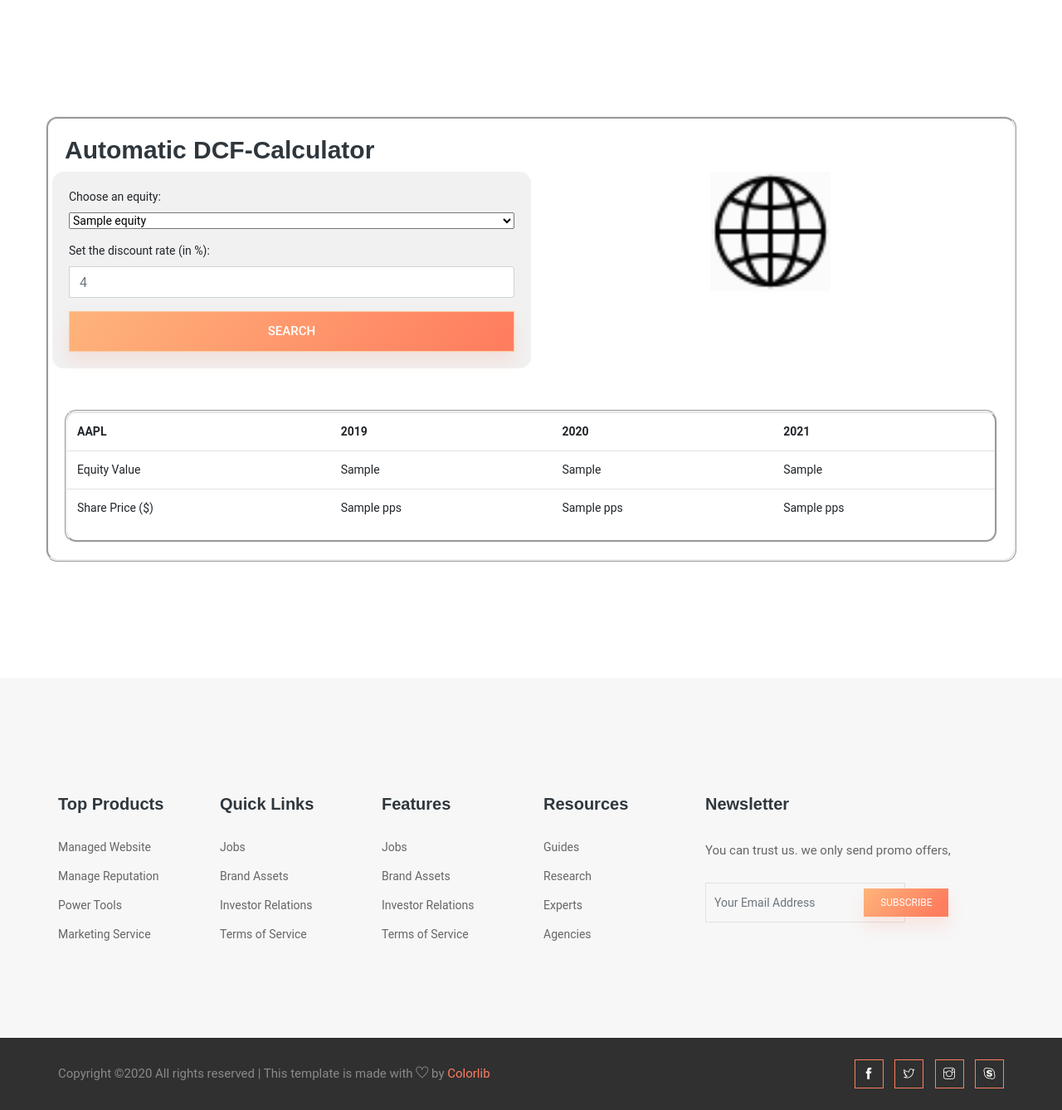
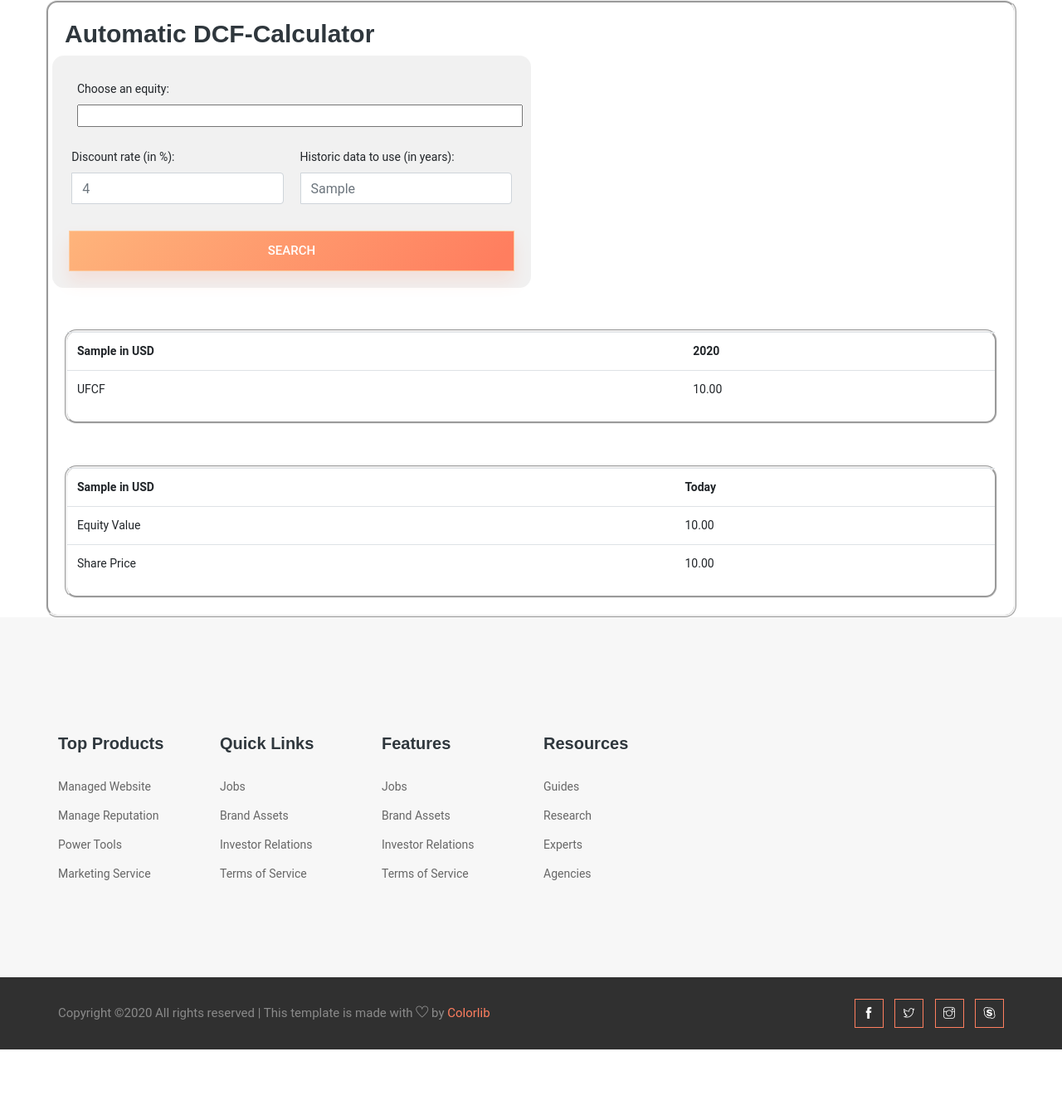
Before and after one commit to canarseven/equitymanager, a Django app: template templates/analyst/dcf-calculator.html in a window 1280 px wide. Shown: the part 148-1486 px from the top of the page at 83% size. After the commit the page ends 1413 px from the top, so only its background shows below. Run offline with Django 3.2, Linux system fonts and the light colour scheme; the template is opened without the code that fills it: most values are stand-ins (such as "Sample title", 1, 10 or a date in 2020); some libraries are stand-ins or nearby versions.

Commit message:
Major Commit:    +) Added autocompletion to Equity search    +) Improved DCF front end

```diff
--- a/analyst/urls.py
+++ b/analyst/urls.py
@@ -1,9 +1,9 @@
-from django.urls import path, re_path
+from django.urls import path
 
 from . import views
 
 urlpatterns = [
     path('', views.index, name='index'),
     path('index.html', views.index, name='index'),
-    path('dcf-calculator.html', views.dcf, name='dcf-calculator')
+    path('dcf-calculator.html', views.get_dcf, name='dcf-calculator')
 ]
--- /dev/null
+++ b/static/css/autocomplete.css
@@ -0,0 +1,44 @@
+* {
+    box-sizing: border-box;
+}
+
+.autocomplete {
+    /*the container must be positioned relative:*/
+    position: relative;
+    display: inline-block;
+}
+
+input[type=submit] {
+    background-color: DodgerBlue;
+    color: #fff;
+}
+
+.autocomplete-items {
+    position: absolute;
+    border: 1px solid #d4d4d4;
+    border-bottom: none;
+    border-top: none;
+    z-index: 99;
+    /*position the autocomplete items to be the same width as the container:*/
+    top: 100%;
+    left: 0;
+    right: 0;
+}
+
+.autocomplete-items div {
+    padding: 10px;
+    cursor: pointer;
+    background-color: #fff;
+    border-bottom: 1px solid #d4d4d4;
+}
+
+.autocomplete-items div:hover {
+    /*when hovering an item:*/
+    background-color: #e9e9e9;
+}
+
+.autocomplete-active {
+    /*when navigating through the items using the arrow keys:*/
+    background-color: DodgerBlue !important;
+    color: #ffffff;
+}
--- a/templates/analyst/dcf-calculator.html
+++ b/templates/analyst/dcf-calculator.html
@@ -1,5 +1,11 @@
 {% extends "service-base.html" %}
 {% load static %}
+{% load humanize %}
+
+{% block css %}
+    <!-- style CSS -->
+    <link rel="stylesheet" href={% static "css/autocomplete.css" %}>
+{% endblock %}
 
 
 {% block navbar %}
@@ -32,45 +38,59 @@
                 <form action="dcf-calculator.html" method="post" class="form-input">
                     {% csrf_token %}
                     <div class="form-group">
-                        <div class="input-group mb-3">
+                        <div class="input-group mb-3" style="width: 100%; margin: 10px;">
                             <label for="equity">Choose an equity:</label>
-                            <select name="equity" style="width: 100%">
-                                {% for v in all_equities %}
-                                    <option value={{ v }}> {{ v }} </option>
-                                {% endfor %}
-                            </select>
+                            <div class="autocomplete" style="width: inherit">
+                                <input type="text" id="equity" name="equity" style="width: inherit">
+                            </div>
                         </div>
-                        <div class="input-group mb-3">
-                            <label for="discount_rate">Set the discount rate (in %):</label>
-                            <input type="text" class="form-control" style="width: 100%" name="discount_rate"
-                                   placeholder={{ discount_rate }}>
+                        <div class="row" style="justify-content: center;">
+                            <div class="input-group mb-3" style="width: 45%; margin: 10px;">
+                                <label for="discount_rate">Discount rate (in %):</label>
+                                <input type="number" class="form-control" style="width: 100%" name="discount_rate"
+                                       placeholder={{ discount_rate }}>
+                            </div>
+                            <div class="input-group mb-3" style="width: 45%; margin: 10px;">
+                                <label for="years">Historic data to use (in years):</label>
+                                <input type="number" class="form-control" style="width: 100%" name="years"
+                                       placeholder={{ years }}>
+                            </div>
                         </div>
                     </div>
                     <button class="button rounded-0 primary-bg text-white w-100 btn_4" type="submit">Search</button>
                 </form>
                 <div class="side">
-                    <img src={% static "img/globe.gif" %} class="animation" alt="embedded SVG"/>
                 </div>
             </div>
             <div class="excel">
                 <table class="table">
                     <tr>
-                        <th>AAPL</th>
-                        <th>2019</th>
-                        <th>2020</th>
-                        <th>2021</th>
+                        <th>{{ eq }} in USD</th>
+                        {% for year in past_years %}
+                            <th>{{ year }}</th>
+                        {% endfor %}
+                    </tr>
+                    <tr>
+                        <td>UFCF</td>
+                        {% for cashflow in ufcf %}
+                            <td>{{ cashflow|floatformat:2|intcomma }}</td>
+                        {% endfor %}
+                    </tr>
+                </table>
+            </div>
+            <div class="excel">
+                <table class="table">
+                    <tr>
+                        <th>{{ eq }} in USD</th>
+                        <th>Today</th>
                     </tr>
                     <tr>
                         <td>Equity Value</td>
-                        <td>{{ eq_val }}</td>
-                        <td>{{ eq_val }}</td>
-                        <td>{{ eq_val }}</td>
+                        <td>{{ eq_val|floatformat:2|intcomma }}</td>
                     </tr>
                     <tr>
-                        <td>Share Price ($)</td>
-                        <td>{{ pps }}</td>
-                        <td>{{ pps }}</td>
-                        <td>{{ pps }}</td>
+                        <td>Share Price</td>
+                        <td>{{ pps|floatformat:2|intcomma }}</td>
                     </tr>
                 </table>
             </div>
@@ -117,67 +137,13 @@
             <li><a href="#">Agencies</a></li>
         </ul>
     </div>
-    <div class="col-xl-4 col-sm-8 col-md-8 mb-4 mb-xl-0 single-footer-widget">
-        <h4>Newsletter</h4>
-        <p>You can trust us. we only send promo offers,</p>
-        <div class="form-wrap" id="mc_embed_signup">
-            <form target="_blank"
-                  action="https://spondonit.us12.list-manage.com/subscribe/post?u=1462626880ade1ac87bd9c93a&amp;id=92a4423d01"
-                  method="get" class="form-inline">
-                <input class="form-control" name="EMAIL" placeholder="Your Email Address"
-                       onfocus="this.placeholder = ''" onblur="this.placeholder = 'Your Email Address '"
-                       required="" type="email">
-                <button class="click-btn btn btn-default text-uppercase btn_2">subscribe</button>
-                <div style="position: absolute; left: -5000px;">
-                    <input name="b_36c4fd991d266f23781ded980_aefe40901a" tabindex="-1" value="" type="text">
-                </div>
+{% endblock %}
 
-                <div class="info"></div>
-            </form>
-        </div>
-    </div>
+{% block scripts %}
+    <!-- custom js -->
+    <script src={% static "js/autocomplete.js" %}></script>
+    <script type="text/javascript">
+        var arr = {{ all_eq|safe }};
+        autocomplete(document.getElementById("equity"), arr);
+    </script>
 {% endblock %}
-<footer class="copyright_part">
-    <div class="container">
-        <div class="row align-items-center">
-            <p class="footer-text m-0 col-lg-8 col-md-12">
-                <!-- Link back to Colorlib can't be removed. Template is licensed under CC BY 3.0. -->
-                Copyright &copy;<script>document.write(new Date().getFullYear());</script>
-                All rights reserved | This template is made with <i class="ti-heart" aria-hidden="true"></i> by <a
-                    href="https://colorlib.com" target="_blank">Colorlib</a>
-                <!-- Link back to Colorlib can't be removed. Template is licensed under CC BY 3.0. --></p>
-            <div class="col-lg-4 col-md-12 text-center text-lg-right footer-social">
-                <a href="#"><i class="ti-facebook"></i></a>
-                <a href="#"> <i class="ti-twitter"></i> </a>
-                <a href="#"><i class="ti-instagram"></i></a>
-                <a href="#"><i class="ti-skype"></i></a>
-            </div>
-        </div>
-    </div>
-</footer>
-<!-- footer part end-->
-
-<!-- jquery plugins here-->
-<!-- jquery -->
-<script src="js/jquery-1.12.1.min.js"></script>
-<!-- popper js -->
-<script src="js/popper.min.js"></script>
-<!-- bootstrap js -->
-<script src="js/bootstrap.min.js"></script>
-<!-- easing js -->
-<script src="js/jquery.magnific-popup.js"></script>
-<!-- swiper js -->
-<script src="js/swiper.min.js"></script>
-<!-- swiper js -->
-<script src="js/masonry.pkgd.js"></script>
-<!-- particles js -->
-<script src="js/owl.carousel.min.js"></script>
-<!-- swiper js -->
-<script src="js/slick.min.js"></script>
-<!-- custom js -->
-<script src="js/custom.js"></script>
-
-
-</body>
-
-</html>
--- a/templates/service-base.html
+++ b/templates/service-base.html
@@ -25,6 +25,9 @@
     <link rel="stylesheet" href={% static "css/slick.css" %}>
     <!-- style CSS -->
     <link rel="stylesheet" href={% static "css/style.css" %}>
+    {% block css %}
+
+    {% endblock %}
 </head>
 
 <body>
@@ -50,7 +53,7 @@
 {% endblock %}
 <!-- breadcrumb start-->
 <!--================Blog Area =================-->
-<section class="blog_area single-post-area section_padding">
+<section class="blog_area single-post-area">
     <div class="container">
         <div class="row">
             {% block main %}
@@ -111,6 +114,10 @@
 <!-- custom js -->
 <script src={% static "js/custom.js" %}></script>
 
+{% block scripts %}
+
+{% endblock %}
+
 
 </body>
 
```
Also changed, not shown: analyst/views.py (+55 -24 lines), equitymanager/settings.py (+2 -6 lines), static/js/autocomplete.js (added, +102 -0 lines), analyst/migrations/0001_initial.py (added), analyst/migrations/0002_auto_20200710_0856.py (added), analyst/migrations/0003_auto_20200710_2056.py (added), static/js/particles.min.js (deleted).
